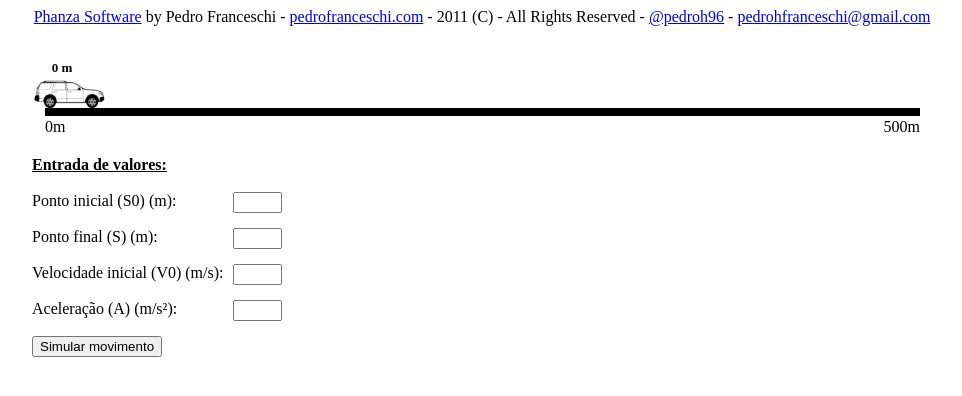
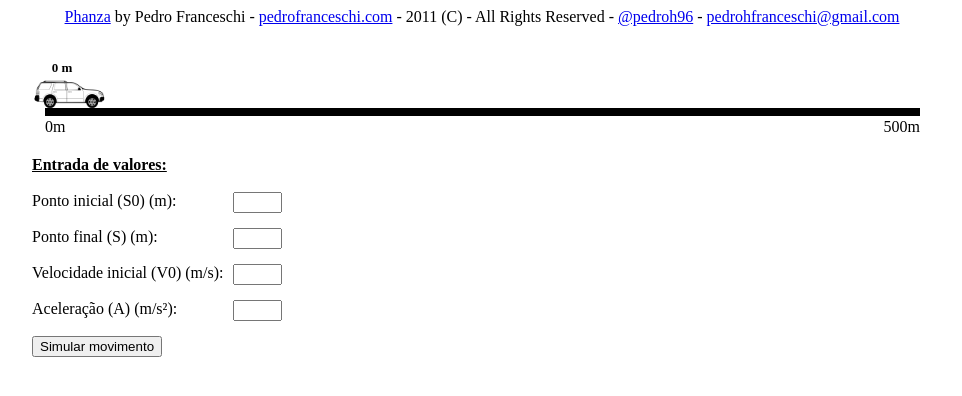
Before and after one commit to pedrofranceschi/Phanza, a plain HTML site: page index.html in a window 1280 px wide. Shown: the whole page, without its empty margins (158-1120 px from the left). Drawn offline with Linux system fonts and the light colour scheme.

Commit message:
Removed the 'software' from the header.

```diff
--- a/index.html
+++ b/index.html
@@ -7,7 +7,7 @@
 		<title>Phanza</title>
 	</head>
 	<body>
-		<div align="center"><a href="https://github.com/pedrofranceschi/phanza" target="_blank">Phanza Software</a> by Pedro Franceschi - <a href="http://pedrofranceschi.com/" target="_blank">pedrofranceschi.com</a> - 2011 (C) - All Rights Reserved - <a href="http://twitter.com/pedroh96" target="_blank">@pedroh96</a> - <a href="mailto:pedrohfranceschi@gmail.com">pedrohfranceschi@gmail.com</a></div>
+		<div align="center"><a href="https://github.com/pedrofranceschi/phanza" target="_blank">Phanza</a> by Pedro Franceschi - <a href="http://pedrofranceschi.com/" target="_blank">pedrofranceschi.com</a> - 2011 (C) - All Rights Reserved - <a href="http://twitter.com/pedroh96" target="_blank">@pedroh96</a> - <a href="mailto:pedrohfranceschi@gmail.com">pedrohfranceschi@gmail.com</a></div>
 		<div id="content_view">
 			<div id="simulation_view">
 				<div id="car_object">
```
